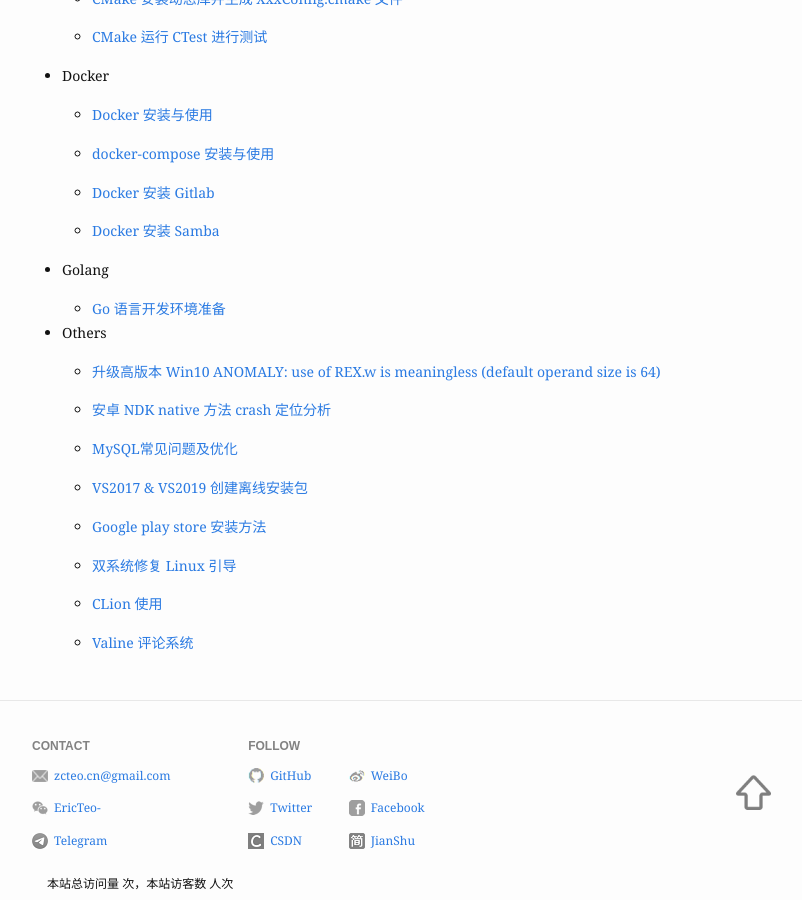
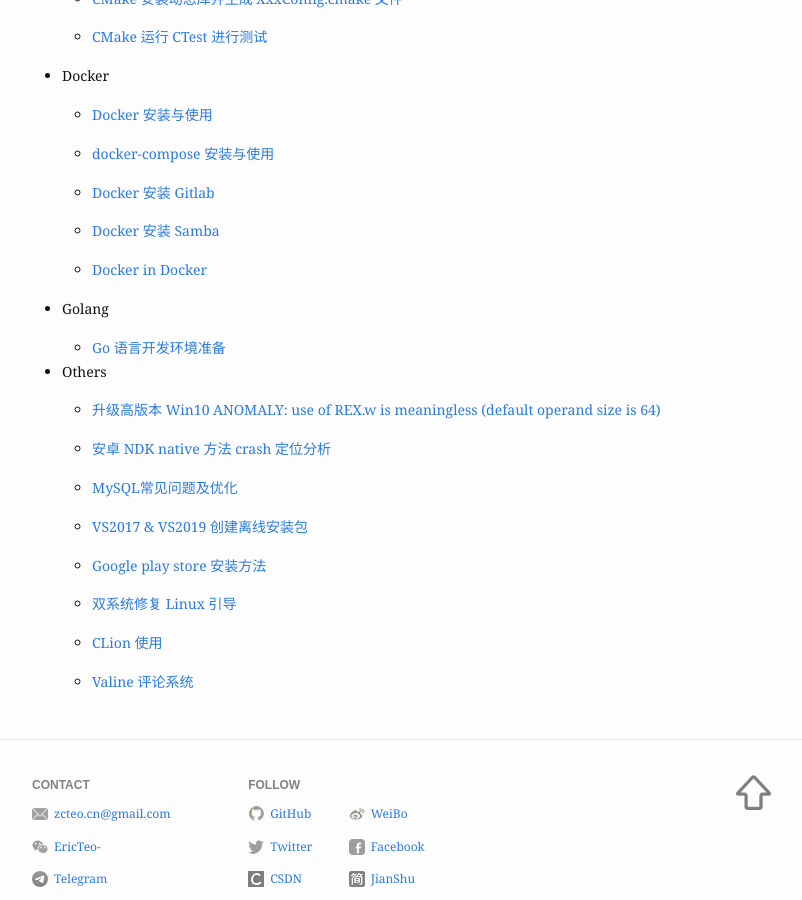
Before and after one commit to zcteo/bay, a Jekyll site: the page built from blog.md, in a window 1280 px wide and 900 px high, scrolled down 1905 px. Shown: the whole window, without its empty margins (288-1090 px from the left). Built offline with Jekyll 4.4.1, drawn with Linux system fonts in a browser that asks for light colours; comment, search, counter and statistics services are not loaded.

Commit message:
更新目录

```diff
--- a/blog.md
+++ b/blog.md
@@ -109,6 +109,8 @@
 
   * [Docker 安装 Samba](blog/Docker/./004_DockerSamba.md)
 
+  * [Docker in Docker](blog/Docker/./005_dind.md)
+
 * Golang
 
   * [Go 语言开发环境准备](blog/Golang/./001_DevelopmentEnvironment.md)
```
